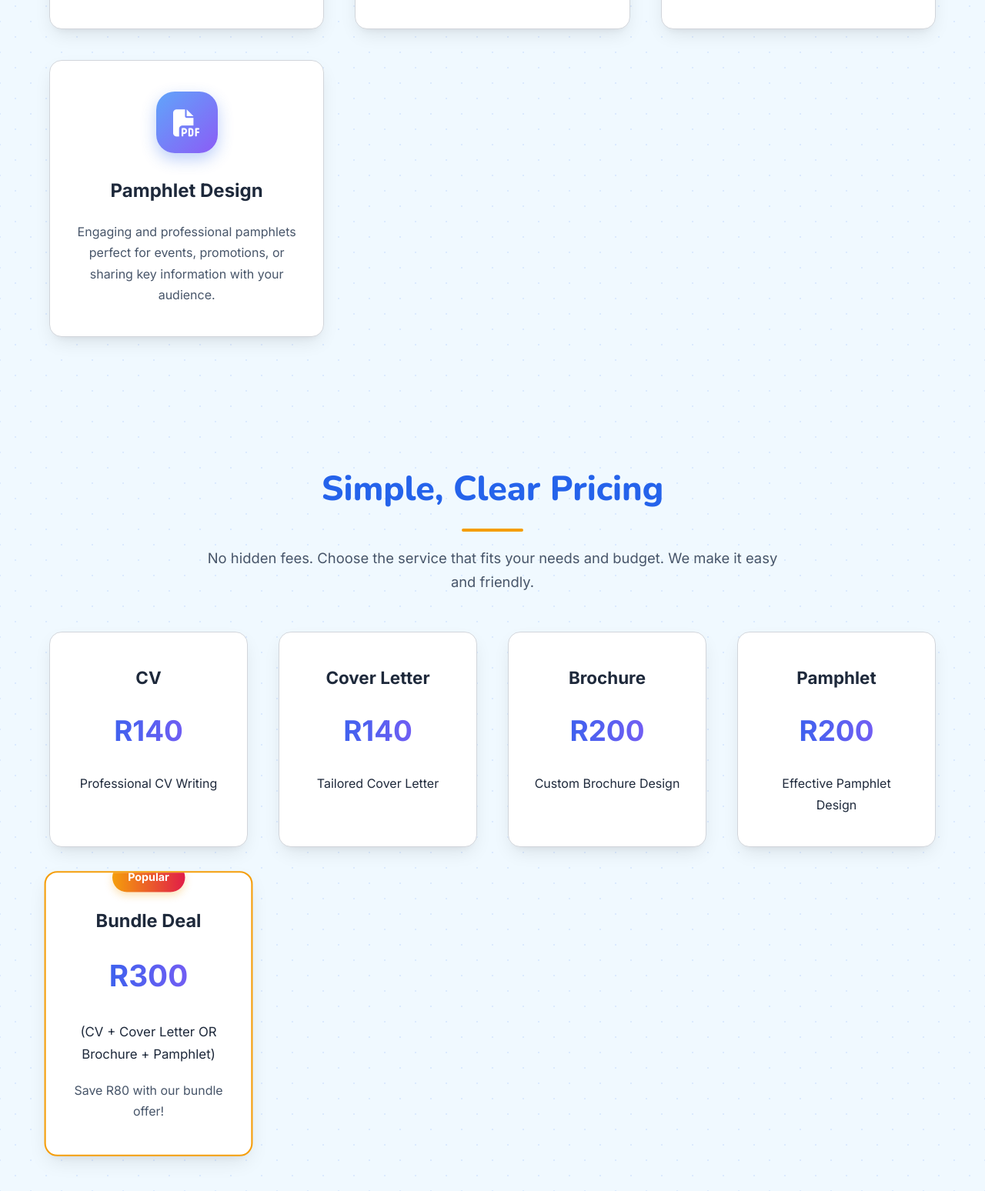
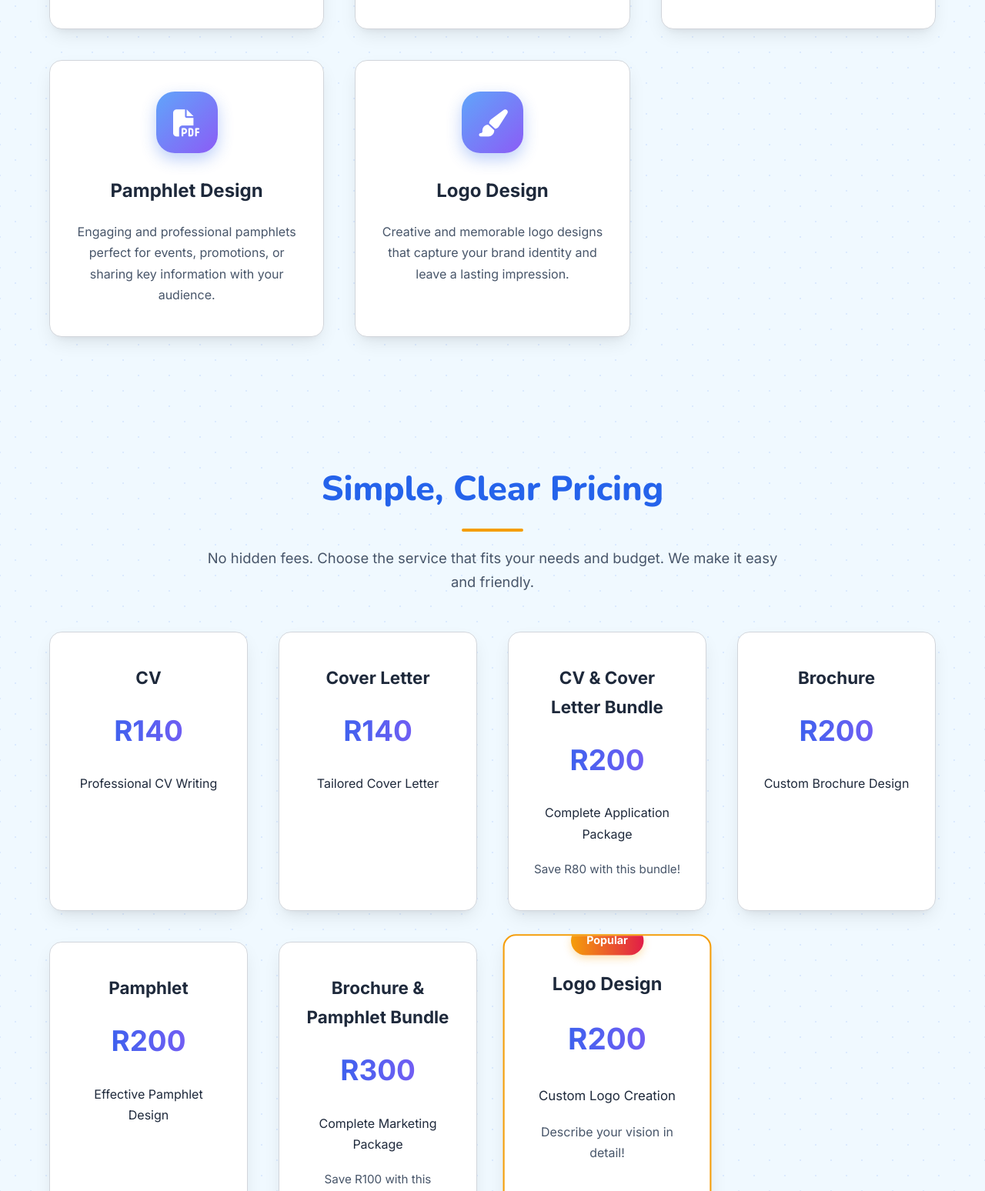
Before and after one commit to popzabrahams/popzabrahams.github.io, a plain HTML site: page index.html in a window 1280 px wide. Shown: the part 1252-2800 px from the top of the page at 77% size. Drawn offline with nearby package versions, Linux system fonts and the light colour scheme.

Commit message:
Update index.html

```diff
--- a/index.html
+++ b/index.html
@@ -981,7 +981,7 @@
   <section id="home" class="hero">
       <div class="container">
         <h1 class="floating">Professional Documents That Open Doors</h1>
-        <p class="floating floating-delay-1">CoverMeClever crafts standout CVs, cover letters, brochures, and pamphlets to elevate your personal or business profile with a friendly, personal touch.</p>
+        <p class="floating floating-delay-1">CoverMeClever crafts standout CVs, cover letters, brochures, pamphlets, and logos to elevate your personal or business profile with a friendly, personal touch.</p>
         <a href="#contact" class="btn floating floating-delay-2">Get Started Today</a>
 
         <div class="hero-icons">
@@ -989,7 +989,7 @@
             <div class="hero-icon floating floating-delay-1"><i class="fas fa-envelope-open-text"></i></div>
             <div class="hero-icon floating floating-delay-2"><i class="fas fa-book-open"></i></div>
             <div class="hero-icon floating"><i class="fas fa-file-pdf"></i></div>
-            <div class="hero-icon floating floating-delay-1"><i class="fas fa-star"></i></div>
+            <div class="hero-icon floating floating-delay-1"><i class="fas fa-paint-brush"></i></div>
         </div>
       </div>
   </section>
@@ -1028,6 +1028,13 @@
           <h3>Pamphlet Design</h3>
           <p>Engaging and professional pamphlets perfect for events, promotions, or sharing key information with your audience.</p>
         </div>
+        <div class="service-card">
+            <div class="service-icon">
+                 <i class="fas fa-paint-brush"></i>
+            </div>
+          <h3>Logo Design</h3>
+          <p>Creative and memorable logo designs that capture your brand identity and leave a lasting impression.</p>
+        </div>
       </div>
     </div>
   </section>
@@ -1048,6 +1055,12 @@
           <div class="price">R140</div>
           <p>Tailored Cover Letter</p>
         </a>
+        <a href="#order" class="price-card" onclick="selectService('CV & Cover Letter Bundle', 'R200')">
+          <h3>CV & Cover Letter Bundle</h3>
+          <div class="price">R200</div>
+          <p>Complete Application Package</p>
+          <small>Save R80 with this bundle!</small>
+        </a>
         <a href="#order" class="price-card" onclick="selectService('Brochure', 'R200')">
           <h3>Brochure</h3>
           <div class="price">R200</div>
@@ -1058,12 +1071,18 @@
           <div class="price">R200</div>
           <p>Effective Pamphlet Design</p>
         </a>
-        <a href="#order" class="price-card popular" onclick="selectService('Bundle Deal', 'R300')">
+        <a href="#order" class="price-card" onclick="selectService('Brochure & Pamphlet Bundle', 'R300')">
+          <h3>Brochure & Pamphlet Bundle</h3>
+          <div class="price">R300</div>
+          <p>Complete Marketing Package</p>
+          <small>Save R100 with this bundle!</small>
+        </a>
+        <a href="#order" class="price-card popular" onclick="selectService('Logo Design', 'R200')">
             <span class="popular-tag">Popular</span>
-          <h3>Bundle Deal</h3>
-          <div class="price">R300</div>
-          <p>(CV + Cover Letter OR Brochure + Pamphlet)</p>
-          <small>Save R80 with our bundle offer!</small>
+          <h3>Logo Design</h3>
+          <div class="price">R200</div>
+          <p>Custom Logo Creation</p>
+          <small>Describe your vision in detail!</small>
         </a>
       </div>
     </div>
@@ -1079,10 +1098,10 @@
             <p><strong>Price:</strong> <span id="selected-price">R0</span></p>
         </div>
 
-        <form id="order-form" action="https://formsubmit.co/abrahamscallen@gmail.com" method="POST">
+        <form id="order-form" action="https://formsubmit.co/popzabrahams01@gmail.com" method="POST">
             <input type="hidden" name="_subject" value="New Order from CoverMeClever Website">
             <input type="hidden" name="_template" value="table">
-            <input type="hidden" name="_next" value="https://formsubmit.co/abrahamscallen@gmail.com/thanks.html">
+            <input type="hidden" name="_next" value="https://formsubmit.co/popzabrahams01@gmail.com/thanks.html">
 
             <label for="customer-name">Full Name *</label>
             <input type="text" id="customer-name" name="name" placeholder="e.g., Jane Smith" required>
@@ -1094,7 +1113,7 @@
             <input type="text" id="service-type" name="service_ordered" readonly required>
 
             <label for="order-description">Tell Us About It! *</label>
-            <textarea id="order-description" name="description" placeholder="This is where the magic happens! The more detail, the better. For a CV: List your work history, skills, education. For a Cover Letter: What job are you applying for? For Designs: What's the message? Who's the audience?" required></textarea>
+            <textarea id="order-description" name="description" placeholder="This is where the magic happens! The more detail, the better. For a CV: List your work history, skills, education. For a Cover Letter: What job are you applying for? For Designs: What's the message? Who's the audience? For Logo Design: Please describe your vision in detail - colors, style, elements you want included, etc." required></textarea>
 
             <div id="payment-section">
                 <h3>Payment Method</h3>
@@ -1125,7 +1144,7 @@
           <!-- FormSubmit Form - Matching Website Style -->
           <div class="form-container">
             <h3>Send Us a Message</h3>
-            <form class="contact-form" action="https://formsubmit.co/abrahamscallen@gmail.com" method="POST">
+            <form class="contact-form" action="https://formsubmit.co/popzabrahams01@gmail.com" method="POST">
               <input type="hidden" name="_subject" value="New Message from CoverMeClever Website">
 
               <label for="contact-name">Full Name *</label>
@@ -1141,6 +1160,7 @@
                 <option value="Cover Letter">Cover Letter</option>
                 <option value="Brochure">Brochure Design</option>
                 <option value="Pamphlet">Pamphlet Design</option>
+                <option value="Logo Design">Logo Design</option>
                 <option value="Bundle">Bundle Deal</option>
                 <option value="General Inquiry">Just saying Hi!</option>
               </select>
```
